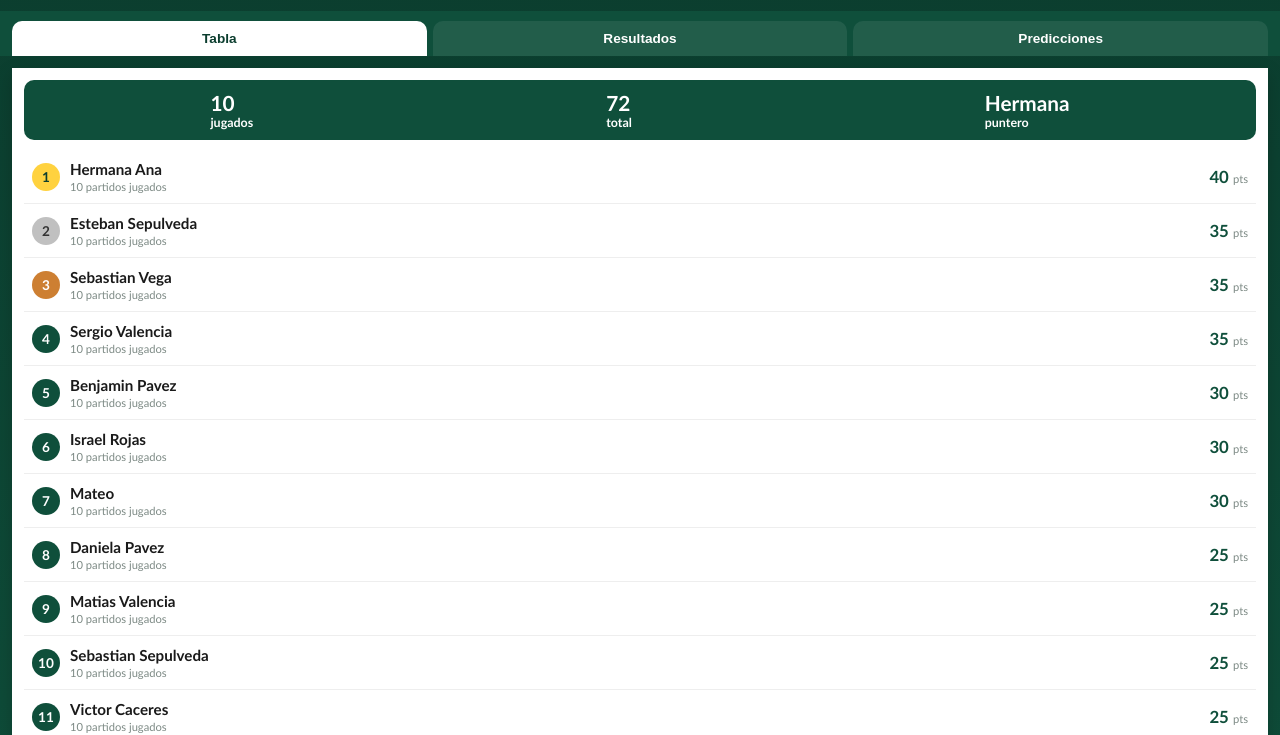
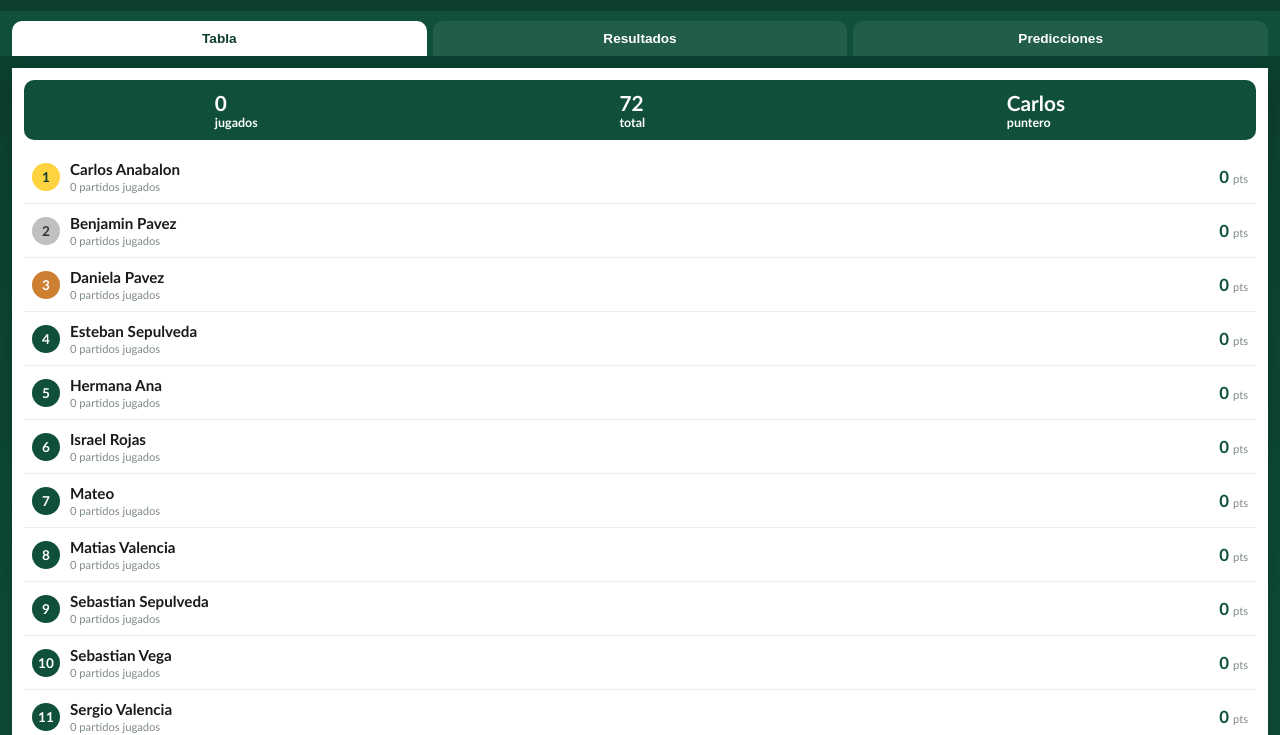
Before and after one commit to anabalon12-jpg/Mundial2026, a plain HTML site: page index.html in a window 1280 px wide. Shown: the part 68-803 px from the top of the page. Drawn offline with Linux system fonts and the light colour scheme.

Commit message:
Update index.html

```diff
--- a/index.html
+++ b/index.html
@@ -326,36 +326,22 @@ const groups = ["A","B","C","D","E","F","G","H","I","J","K","L"];
 const data = {
 "Carlos Anabalon": [[2,1],[1,1],[1,2],[1,1],[0,1],[2,1],[2,1],[0,3],[1,1],[3,1],[1,1],[2,0],[3,2],[0,3],[2,0],[3,0],[4,0],[1,1],[2,1],[1,2],[2,1],[1,1],[1,1],[2,1],[4,0],[1,1],[2,1],[2,0],[0,3],[1,2],[2,1],[1,0],[2,1],[0,1],[1,1],[0,2],[2,0],[1,1],[1,1],[1,1],[0,1],[0,2],[3,0],[0,2],[3,0],[2,0],[1,2],[1,2],[2,1],[0,2],[3,0],[2,2],[1,2],[2,0],[3,0],[2,0],[2,1],[1,1],[1,2],[0,4],[2,1],[1,1],[3,1],[2,0],[0,2],[3,1],[1,1],[2,1],[2,0],[2,1],[2,1],[0,3]],
 "Benjamin Pavez": [[3,1],[2,0],[1,1],[2,2],[0,3],[0,2],[2,0],[1,3],[4,1],[3,0],[1,1],[0,0],[0,2],[0,1],[4,0],[5,0],[6,0],[2,4],[2,2],[2,1],[0,1],[1,1],[2,3],[1,0],[3,0],[1,3],[4,2],[4,0],[1,2],[1,0],[1,0],[3,2],[3,1],[0,4],[2,1],[0,2],[2,0],[1,1],[4,0],[0,0],[1,0],[0,2],[7,0],[1,2],[4,2],[3,0],[0,1],[0,1],[3,2],[0,2],[5,0],[1,1],[1,3],[3,1],[2,2],[1,0],[3,1],[0,1],[0,3],[0,5],[1,1],[0,0],[4,0],[4,0],[0,3],[3,0],[2,1],[1,3],[4,1],[2,2],[3,1],[0,1]],
-"Daniela Pavez": [[2,1],[1,0],[2,1],[2,1],[1,0],[1,2],[2,0],[1,2],[2,0],[1,1],[2,1],[1,2],[3,0],[0,2],[2,1],[2,1],[4,0],[1,1],[2,1],[1,1],[2,1],[1,1],[1,1],[2,1],[4,0],[1,1],[2,1],[3,0],[0,2],[1,2],[2,1],[2,0],[2,1],[1,1],[1,1],[0,2],[2,0],[2,1],[1,1],[1,1],[1,1],[0,3],[3,0],[1,2],[3,0],[2,0],[2,1],[1,1],[2,1],[0,2],[3,0],[2,1],[1,2],[2,0],[2,1],[0,1],[0,2],[2,0],[2,0],[1,1],[2,1],[1,1],[2,1],[2,0],[1,1],[2,0],[1,1],[2,1],[2,0],[1,0],[1,0],[0,3]],
-"Esteban Sepulveda": [[2,0],[1,0],[0,1],[1,0],[0,1],[1,1],[2,0],[0,1],[1,0],[1,1],[2,0],[0,1],[2,1],[0,2],[2,0],[2,0],[5,0],[1,2],[2,1],[0,0],[0,0],[1,1],[1,1],[2,1],[3,1],[0,2],[2,0],[2,1],[2,0],[1,1],[1,1],[0,2],[2,1],[1,1],[1,0],[0,2],[2,0],[2,0],[2,1],[0,1],[0,2],[1,3],[0,1],[1,3],[2,1],[1,0],[3,1],[0,2],[2,0],[0,2],[3,0],[2,0],[1,2],[2,1],[3,0],[0,0],[2,0],[0,1],[2,9],[0,3],[2,1],[0,0],[4,0],[3,1],[0,2],[2,0],[2,1],[2,3],[2,1],[3,1],[2,0],[1,2]],
-"Hermana Ana": [[2,0],[1,1],[1,0],[2,1],[0,1],[0,2],[1,1],[2,2],[1,0],[1,1],[1,2],[1,2],[2,0],[0,1],[3,1],[1,0],[4,0],[1,1],[0,3],[2,1],[1,2],[3,0],[1,1],[3,2],[1,1],[1,2],[2,1],[2,0],[0,0],[1,2],[3,1],[1,1],[2,1],[0,2],[2,2],[1,3],[2,1],[0,1],[2,0],[2,1],[0,1],[1,2],[2,0],[1,2],[2,1],[0,3],[1,2],[2,2],[3,1],[0,2],[0,5],[1,1],[2,1],[1,0],[3,0],[1,1],[0,0],[2,0],[0,3],[2,1],[0,1],[0,1],[0,2],[0,3],[0,1],[2,1],[1,1],[1,1],[0,3],[2,0],[1,3],[0,3]],
-"Israel Rojas": [[1,0],[2,0],[1,1],[1,2],[0,1],[1,2],[1,0],[0,1],[1,0],[3,1],[1,1],[0,0],[3,0],[0,2],[3,0],[2,4],[4,0],[1,1],[1,0],[2,1],[2,0],[1,0],[2,0],[2,1],[3,0],[1,1],[2,0],[2,1],[1,1],[1,0],[2,1],[3,2],[0,1],[2,0],[2,0],[0,3],[2,0],[0,1],[2,1],[2,0],[1,2],[0,4],[3,0],[0,2],[3,0],[2,0],[3,1],[1,2],[2,0],[1,1],[3,0],[2,0],[1,2],[0,1],[0,3],[2,0],[3,2],[2,0],[0,1],[0,5],[2,0],[4,1],[1,0],[0,2],[0,3],[3,0],[2,0],[3,0],[3,1],[2,1],[3,0],[0,2]],
-"Mateo": [[2,0],[1,0],[2,1],[0,1],[1,1],[1,3],[1,0],[1,2],[3,0],[2,0],[1,0],[0,1],[2,2],[0,3],[3,1],[5,0],[6,0],[0,1],[1,3],[1,1],[1,0],[3,0],[1,2],[3,2],[4,0],[0,2],[3,1],[4,1],[0,2],[2,2],[1,0],[2,0],[3,2],[0,3],[2,1],[0,2],[4,1],[1,2],[2,0],[0,1],[1,1],[1,4],[5,0],[1,5],[4,0],[5,0],[1,2],[3,3],[3,1],[0,4],[5,1],[1,0],[2,3],[1,0],[4,0],[2,0],[3,0],[1,2],[0,1],[0,6],[3,2],[1,1],[4,0],[5,1],[1,4],[4,2],[1,0],[1,1],[4,1],[1,0],[3,1],[0,4]],
-"Matias Valencia": [[2,0],[1,1],[2,1],[3,2],[1,1],[2,0],[1,0],[2,1],[3,1],[2,0],[2,0],[1,0],[2,1],[0,2],[3,1],[2,1],[3,0],[0,2],[1,2],[1,1],[2,0],[1,1],[1,0],[2,1],[3,0],[2,1],[1,0],[2,0],[1,2],[1,3],[1,1],[0,1],[2,1],[0,1],[2,1],[0,2],[2,0],[1,0],[1,1],[2,0],[1,1],[0,3],[3,0],[1,2],[2,1],[2,0],[2,3],[2,0],[1,1],[0,2],[1,0],[2,1],[1,3],[2,0],[2,2],[1,2],[1,0],[2,1],[0,1],[0,3],[1,2],[1,1],[1,0],[2,1],[0,1],[2,0],[1,0],[1,1],[1,0],[2,1],[2,1],[1,2]],
-"Sebastian Sepulveda": [[2,2],[2,1],[0,1],[1,1],[0,2],[0,0],[2,1],[1,2],[2,1],[3,1],[2,1],[1,1],[2,1],[0,2],[3,1],[3,0],[4,1],[1,2],[1,2],[2,1],[1,0],[1,0],[0,1],[1,1],[2,0],[1,1],[2,1],[2,1],[1,2],[1,3],[2,1],[2,2],[2,0],[1,1],[1,2],[1,3],[2,1],[0,2],[2,0],[1,1],[1,0],[1,2],[3,0],[0,1],[2,1],[1,0],[0,2],[1,2],[3,1],[1,0],[2,1],[1,3],[1,1],[0,1],[1,3],[1,1],[2,0],[2,0],[0,1],[1,3],[1,2],[1,1],[2,0],[2,0],[1,1],[2,0],[2,2],[2,1],[2,1],[2,2],[2,0],[1,3]],
-"Sebastian Vega": [[1,0],[2,1],[2,0],[3,1],[1,0],[1,0],[1,0],[0,3],[2,0],[2,0],[4,1],[1,1],[3,4],[3,4],[1,2],[7,0],[3,0],[0,3],[0,2],[1,2],[3,2],[1,0],[2,2],[4,0],[5,0],[1,1],[3,0],[1,0],[0,2],[2,5],[2,2],[1,0],[2,0],[0,3],[0,1],[0,1],[2,0],[0,1],[3,0],[2,1],[0,1],[0,2],[4,1],[1,1],[3,0],[1,0],[2,1],[2,1],[3,3],[0,2],[4,1],[1,0],[2,0],[2,1],[2,1],[1,0],[2,0],[2,1],[0,1],[0,3],[1,0],[2,1],[2,1],[0,1],[0,0],[2,1],[0,0],[1,0],[1,0],[2,0],[2,1],[3,0]],
-"Sergio Valencia": [[1,0],[2,1],[0,1],[1,1],[1,1],[0,0],[1,1],[0,2],[2,1],[1,0],[0,1],[2,0],[2,1],[0,2],[2,1],[2,0],[3,0],[0,1],[1,1],[0,2],[1,1],[1,1],[2,1],[2,0],[4,0],[1,2],[2,0],[2,0],[0,1],[0,1],[2,0],[1,1],[3,1],[0,1],[1,1],[1,2],[1,1],[1,0],[2,0],[2,0],[1,0],[0,3],[2,0],[0,1],[2,1],[1,0],[0,3],[1,1],[2,1],[1,0],[1,3],[1,1],[2,0],[2,0],[1,1],[0,2],[2,1],[0,1],[0,3],[0,2],[2,0],[1,1],[1,1],[2,0],[0,1],[1,0],[0,1],[2,1],[1,2],[2,1],[1,0],[0,1]],
-"Victor Caceres": [[1,1],[1,0],[0,1],[2,2],[1,2],[1,1],[2,0],[1,3],[3,0],[2,2],[2,0],[0,1],[2,0],[0,3],[2,1],[2,0],[4,0],[2,1],[1,2],[0,2],[1,1],[1,2],[2,1],[2,0],[4,0],[1,2],[2,1],[2,0],[0,2],[1,3],[2,2],[2,1],[2,2],[0,1],[1,2],[0,2],[2,1],[1,0],[1,1],[0,2],[1,1],[0,3],[4,0],[1,2],[2,1],[1,0],[0,1],[2,3],[2,1],[1,2],[2,0],[1,2],[0,2],[2,1],[1,0],[2,1],[1,0],[1,1],[1,1],[0,1],[2,1],[1,0],[1,0],[2,0],[0,2],[1,0],[1,0],[1,0],[2,1],[1,0],[2,1],[0,3]]
+"Daniela Pavez": [[0,0],[1,0],[2,0],[2,1],[1,2],[1,2],[2,0],[1,2],[2,0],[1,1],[2,1],[1,2],[3,0],[0,2],[2,0],[2,1],[4,0],[1,1],[2,1],[1,1],[2,1],[1,1],[2,1],[2,1],[4,0],[1,1],[2,1],[3,0],[0,2],[1,2],[2,1],[2,0],[2,1],[1,1],[2,1],[0,2],[2,0],[2,1],[2,1],[1,1],[1,1],[0,3],[3,0],[1,2],[2,0],[2,1],[1,1],[1,1],[3,1],[0,2],[3,0],[2,1],[1,2],[2,0],[3,0],[2,0],[2,1],[1,2],[1,1],[0,3],[2,1],[1,0],[3,0],[2,0],[0,1],[2,1],[2,1],[2,0],[3,1],[2,0],[1,1],[0,3]],
+"Esteban Sepulveda": [[2,0],[1,0],[0,0],[1,0],[0,1],[1,1],[2,0],[0,1],[1,0],[1,1],[2,0],[0,1],[2,1],[0,2],[2,0],[2,0],[5,1],[1,2],[2,1],[0,0],[1,0],[1,1],[1,1],[2,1],[3,1],[0,2],[2,0],[2,0],[1,1],[1,2],[3,2],[1,0],[2,1],[0,1],[1,1],[0,2],[2,0],[2,0],[2,0],[0,1],[3,2],[1,3],[5,1],[1,3],[2,0],[3,1],[0,1],[0,2],[2,0],[0,2],[3,0],[2,0],[1,2],[2,1],[3,0],[0,0],[2,0],[0,1],[0,1],[0,2],[2,1],[0,1],[2,0],[3,1],[0,3],[2,0],[2,1],[2,3],[3,1],[2,0],[2,0],[1,2]],
+"Hermana Ana": [[2,0],[1,1],[1,0],[2,1],[0,1],[0,2],[1,1],[2,2],[1,0],[1,1],[1,2],[1,2],[2,0],[0,1],[3,1],[1,0],[4,0],[1,1],[0,3],[2,1],[1,2],[3,0],[1,1],[3,2],[3,1],[0,2],[2,1],[2,2],[0,0],[1,2],[3,1],[1,1],[2,1],[0,2],[2,2],[1,3],[2,1],[0,1],[2,0],[2,1],[0,1],[2,1],[2,0],[1,2],[2,1],[3,0],[1,2],[2,2],[3,1],[0,1],[3,0],[2,1],[1,2],[1,1],[3,0],[1,1],[3,0],[0,0],[1,1],[0,3],[2,3],[0,0],[1,0],[2,0],[0,2],[2,1],[1,1],[1,1],[3,0],[2,0],[3,1],[0,3]],
+"Israel Rojas": [[1,0],[2,0],[1,1],[1,2],[0,1],[1,2],[1,0],[0,1],[1,0],[3,0],[1,1],[0,0],[3,0],[0,2],[3,0],[2,0],[4,0],[1,1],[1,0],[1,2],[2,0],[1,1],[2,0],[2,0],[5,0],[1,1],[3,1],[2,0],[1,1],[1,4],[2,1],[2,0],[3,0],[0,2],[2,0],[0,3],[2,1],[0,1],[2,0],[1,2],[2,1],[0,4],[3,0],[0,2],[3,0],[4,0],[1,2],[1,2],[2,0],[1,1],[3,0],[1,2],[0,3],[3,0],[4,0],[2,1],[3,0],[1,1],[1,2],[0,3],[2,0],[1,1],[4,0],[2,1],[0,4],[3,0],[2,0],[3,0],[2,1],[3,0],[1,2],[0,5]],
+"Mateo": [[2,0],[1,0],[2,1],[0,1],[1,1],[1,3],[1,0],[1,2],[3,0],[2,0],[1,0],[0,1],[2,2],[0,3],[3,1],[5,0],[6,0],[0,1],[1,3],[1,1],[1,0],[3,0],[1,2],[3,2],[4,0],[0,2],[3,1],[4,1],[0,2],[2,2],[1,0],[2,0],[3,2],[0,3],[2,1],[0,2],[4,1],[1,2],[2,0],[0,1],[1,1],[1,4],[5,0],[1,5],[4,0],[5,2],[1,2],[3,3],[3,1],[0,4],[5,1],[1,0],[2,3],[1,0],[4,0],[0,0],[3,0],[1,2],[0,1],[0,6],[3,2],[1,1],[4,0],[5,1],[1,4],[4,2],[1,0],[1,1],[4,1],[4,0],[3,1],[0,4]],
+"Matias Valencia": [[2,0],[1,1],[2,1],[3,2],[1,2],[2,0],[1,0],[0,2],[3,1],[2,0],[2,0],[1,0],[2,1],[0,2],[3,1],[2,1],[3,0],[0,2],[1,2],[1,0],[1,1],[1,1],[0,0],[2,1],[3,0],[0,2],[2,1],[1,0],[0,2],[1,3],[2,2],[2,1],[0,1],[0,2],[3,1],[0,2],[2,0],[0,3],[1,0],[2,1],[2,0],[0,3],[3,0],[1,2],[2,1],[2,0],[0,1],[1,2],[2,0],[0,2],[4,0],[1,1],[0,3],[2,1],[2,0],[0,1],[2,1],[0,0],[0,1],[0,3],[2,2],[1,2],[3,1],[2,0],[1,3],[2,0],[1,0],[1,2],[2,0],[1,1],[2,1],[1,2]],
+"Sebastian Sepulveda": [[2,2],[2,1],[0,1],[1,1],[0,2],[0,0],[2,1],[1,2],[2,1],[3,1],[2,1],[1,1],[2,1],[0,2],[3,1],[3,0],[4,1],[1,2],[1,2],[2,1],[1,0],[1,0],[0,1],[1,1],[2,0],[1,1],[2,1],[2,1],[1,2],[1,3],[2,1],[2,2],[2,0],[1,1],[1,2],[1,3],[2,1],[0,2],[2,0],[1,1],[1,0],[1,2],[3,0],[0,1],[2,1],[1,0],[0,2],[1,2],[3,1],[1,3],[2,0],[1,2],[1,3],[0,1],[2,0],[1,1],[2,1],[1,0],[1,1],[1,3],[1,2],[0,1],[2,0],[1,1],[0,1],[2,0],[2,2],[2,1],[2,2],[2,0],[2,0],[1,3]],
+"Sebastian Vega": [[1,0],[2,1],[2,2],[3,1],[1,0],[1,0],[2,0],[0,3],[2,0],[2,1],[4,1],[1,1],[3,4],[3,1],[2,0],[4,0],[3,0],[0,3],[0,2],[1,2],[3,0],[2,2],[2,2],[4,0],[5,0],[1,1],[1,2],[3,0],[0,2],[2,5],[2,2],[1,0],[2,0],[0,3],[3,1],[0,1],[2,0],[0,1],[3,0],[2,1],[0,1],[0,2],[4,1],[1,0],[3,0],[1,0],[2,1],[2,2],[3,3],[0,2],[4,0],[2,1],[1,0],[2,2],[3,0],[1,0],[2,0],[2,1],[1,1],[0,3],[1,0],[1,1],[2,0],[4,0],[0,5],[3,0],[0,0],[1,0],[1,0],[2,0],[2,0],[1,3]],
+"Sergio Valencia": [[1,0],[2,1],[2,0],[1,1],[1,1],[0,0],[1,1],[0,2],[2,1],[1,0],[2,0],[0,0],[2,1],[0,2],[2,0],[3,0],[3,0],[0,1],[1,1],[1,3],[1,1],[1,0],[1,1],[2,0],[4,0],[1,1],[2,0],[2,0],[0,2],[0,1],[2,0],[1,1],[3,1],[0,1],[1,1],[1,2],[1,0],[1,0],[2,0],[0,1],[2,0],[0,3],[2,0],[0,2],[3,0],[1,0],[1,0],[1,1],[2,0],[0,1],[3,0],[1,1],[1,3],[2,0],[1,0],[1,1],[2,0],[0,1],[1,0],[0,3],[2,1],[1,1],[3,0],[2,0],[0,2],[1,0],[0,1],[2,1],[2,1],[2,0],[1,0],[0,1]],
+"Victor Caceres": [[1,1],[1,0],[0,1],[2,2],[1,2],[1,1],[2,0],[1,3],[3,0],[2,2],[2,0],[0,1],[2,0],[0,3],[2,1],[2,0],[4,0],[2,1],[1,2],[0,2],[1,1],[1,2],[2,1],[2,0],[4,0],[1,2],[2,1],[2,0],[0,2],[1,3],[2,2],[2,1],[2,2],[0,1],[1,2],[0,2],[2,1],[1,0],[1,1],[0,2],[2,1],[0,3],[4,0],[1,2],[2,1],[1,0],[0,1],[2,3],[2,1],[1,2],[2,0],[1,2],[0,2],[2,1],[1,0],[2,1],[1,0],[1,1],[1,1],[0,1],[2,1],[1,0],[1,0],[2,0],[0,3],[1,0],[1,0],[1,0],[2,1],[1,0],[2,1],[0,3]]
 };
 
 const names = Object.keys(data);
 
 // group boundaries: 6 matches per group, 12 groups
 function groupOf(idx){ return groups[Math.floor(idx/6)]; }
-
-// Resultados reales conocidos hasta ahora (precargados)
-const DEFAULT_RESULTS = {
-  0: [2,0],   // Mexico vs Sudafrica
-  1: [2,1],   // Rep. de Corea vs Rep. Checa
-  6: [1,1],   // Canada vs Bosnia y Herzegovina
-  7: [1,1],   // Catar vs Suiza
-  12: [1,1],  // Brasil vs Marruecos
-  13: [0,1],  // Haiti vs Escocia
-  18: [4,1],  // Estados Unidos vs Paraguay
-  19: [2,0],  // Australia vs Turquia
-  24: [7,1],  // Alemania vs Curazao
-  30: [2,2]   // Paises Bajos vs Japon
-};
 
 let results = {}; // idx -> [local, visita]
 
@@ -366,13 +352,9 @@ async function loadResults(){
     const v = localStorage.getItem(STORAGE_KEY);
     if(v){
       results = JSON.parse(v);
-    } else {
-      // primera vez que se abre en este celular: cargar resultados conocidos
-      results = JSON.parse(JSON.stringify(DEFAULT_RESULTS));
-      localStorage.setItem(STORAGE_KEY, JSON.stringify(results));
     }
   }catch(e){
-    results = JSON.parse(JSON.stringify(DEFAULT_RESULTS));
+    results = {};
   }
 }
 
```
